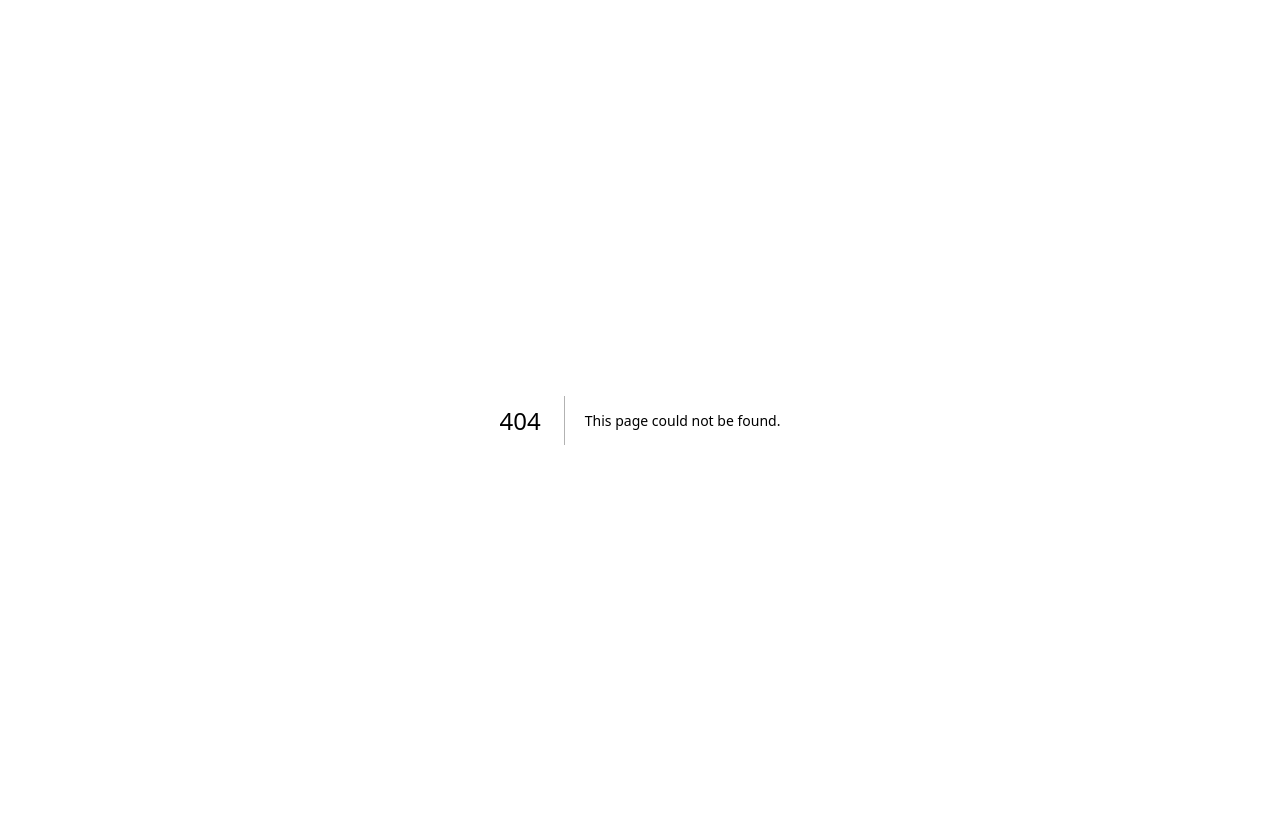
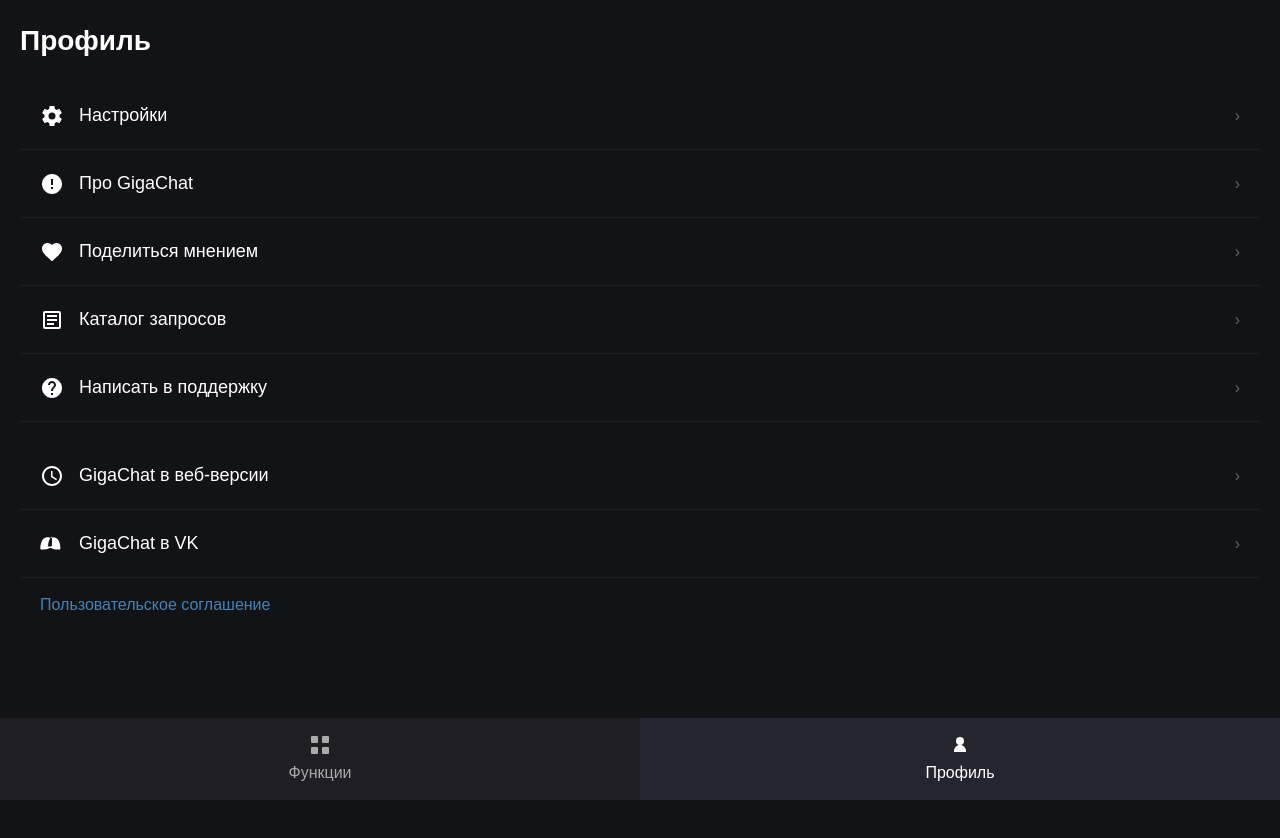
Before and after one commit to MakShuk/tg-web-app, a Next.js app: page /profile in a window 1280 px wide. Before the commit this address had no page. After the commit the page ends 800 px from the top, so only its background shows below. Built offline with nearby package versions, Linux system fonts and the light colour scheme.

Commit message:
Добавлены компоненты и стили для страницы профиля и меню навигации

```diff
--- a/src/app/globals.css
+++ b/src/app/globals.css
@@ -108,4 +108,41 @@
 
 .footer-button.active {
   color: var(--foreground);
+  background-color: var(--tab-active);
 }
+
+.menu-item {
+  display: flex;
+  align-items: center;
+  padding: 20px;
+  border-bottom: 1px solid rgba(255, 255, 255, 0.05);
+}
+
+.menu-item-icon {
+  width: 24px;
+  height: 24px;
+  margin-right: 15px;
+  display: flex;
+  align-items: center;
+  justify-content: center;
+}
+
+.menu-item-text {
+  flex-grow: 1;
+  font-size: 18px;
+}
+
+.menu-item-arrow {
+  color: #666;
+}
+
+.section-divider {
+  height: 20px;
+}
+
+.footer-link {
+  padding: 15px 20px;
+  color: #4682B4;
+  font-size: 16px;
+  cursor: pointer;
+}
--- a/src/app/page.tsx
+++ b/src/app/page.tsx
@@ -1,4 +1,5 @@
 import Image from "next/image";
+import Link from "next/link";
 
 const FunctionCard = ({ title, subtitle, imageAlt }: { title: string; subtitle?: string; imageAlt: string }) => {
   return (
@@ -60,13 +61,13 @@
           </svg>
           <div>Функции</div>
         </div>
-        <div className="footer-button">
+        <Link href="/profile" className="footer-button">
           <svg viewBox="0 0 24 24" width="24" height="24" fill="currentColor">
             <circle cx="12" cy="8" r="4"></circle>
             <path d="M12 12c-3.3 0-6 2.7-6 6v1h12v-1c0-3.3-2.7-6-6-6z"></path>
           </svg>
           <div>Профиль</div>
-        </div>
+        </Link>
       </div>
     </div>
   );
--- /dev/null
+++ b/src/app/profile/page.tsx
@@ -0,0 +1,103 @@
+'use client';
+import Link from 'next/link';
+
+export default function ProfilePage() {
+  return (
+    <>
+      <div className="header">Профиль</div>
+
+      <div className="menu-item">
+        <div className="menu-item-icon">
+          <svg viewBox="0 0 24 24" width="24" height="24" fill="currentColor">
+            <path d="M12,15.5A3.5,3.5 0 0,1 8.5,12A3.5,3.5 0 0,1 12,8.5A3.5,3.5 0 0,1 15.5,12A3.5,3.5 0 0,1 12,15.5M19.43,12.97C19.47,12.65 19.5,12.33 19.5,12C19.5,11.67 19.47,11.34 19.43,11.02L21.54,9.37C21.73,9.22 21.78,8.95 21.66,8.73L19.66,5.27C19.54,5.05 19.27,4.96 19.05,5.05L16.56,6.05C16.04,5.66 15.5,5.32 14.87,5.07L14.5,2.42C14.46,2.18 14.25,2 14,2H10C9.75,2 9.54,2.18 9.5,2.42L9.13,5.07C8.5,5.32 7.96,5.66 7.44,6.05L4.95,5.05C4.73,4.96 4.46,5.05 4.34,5.27L2.34,8.73C2.21,8.95 2.27,9.22 2.46,9.37L4.57,11.02C4.53,11.34 4.5,11.67 4.5,12C4.5,12.33 4.53,12.65 4.57,12.97L2.46,14.63C2.27,14.78 2.21,15.05 2.34,15.27L4.34,18.73C4.46,18.95 4.73,19.03 4.95,18.95L7.44,17.94C7.96,18.34 8.5,18.68 9.13,18.93L9.5,21.58C9.54,21.82 9.75,22 10,22H14C14.25,22 14.46,21.82 14.5,21.58L14.87,18.93C15.5,18.67 16.04,18.34 16.56,17.94L19.05,18.95C19.27,19.03 19.54,18.95 19.66,18.73L21.66,15.27C21.78,15.05 21.73,14.78 21.54,14.63L19.43,12.97Z" />
+          </svg>
+        </div>
+        <div className="menu-item-text">Настройки</div>
+        <div className="menu-item-arrow">›</div>
+      </div>
+
+      <div className="menu-item">
+        <div className="menu-item-icon">
+          <svg viewBox="0 0 24 24" width="24" height="24" fill="currentColor">
+            <path d="M12,2C6.48,2 2,6.48 2,12C2,17.52 6.48,22 12,22C17.52,22 22,17.52 22,12C22,6.48 17.52,2 12,2ZM13,17H11V15H13V17ZM13,13H11V7H13V13Z" />
+          </svg>
+        </div>
+        <div className="menu-item-text">Про GigaChat</div>
+        <div className="menu-item-arrow">›</div>
+      </div>
+
+      <div className="menu-item">
+        <div className="menu-item-icon">
+          <svg viewBox="0 0 24 24" width="24" height="24" fill="currentColor">
+            <path d="M12,21.35L10.55,20.03C5.4,15.36 2,12.27 2,8.5C2,5.41 4.42,3 7.5,3C9.24,3 10.91,3.81 12,5.08C13.09,3.81 14.76,3 16.5,3C19.58,3 22,5.41 22,8.5C22,12.27 18.6,15.36 13.45,20.03L12,21.35Z" />
+          </svg>
+        </div>
+        <div className="menu-item-text">Поделиться мнением</div>
+        <div className="menu-item-arrow">›</div>
+      </div>
+
+      <div className="menu-item">
+        <div className="menu-item-icon">
+          <svg viewBox="0 0 24 24" width="24" height="24" fill="currentColor">
+            <path d="M19,3H5C3.89,3 3,3.89 3,5V19A2,2 0 0,0 5,21H19A2,2 0 0,0 21,19V5C21,3.89 20.1,3 19,3M19,5V19H5V5H19M7,7V9H17V7H7M7,11V13H17V11H7M7,15V17H14V15H7Z" />
+          </svg>
+        </div>
+        <div className="menu-item-text">Каталог запросов</div>
+        <div className="menu-item-arrow">›</div>
+      </div>
+
+      <div className="menu-item">
+        <div className="menu-item-icon">
+          <svg viewBox="0 0 24 24" width="24" height="24" fill="currentColor">
+            <path d="M12,2C6.48,2 2,6.48 2,12C2,17.52 6.48,22 12,22C17.52,22 22,17.52 22,12C22,6.48 17.52,2 12,2ZM13,19H11V17H13V19ZM15.07,11.25L14.17,12.17C13.45,12.9 13,13.5 13,15H11V14.5C11,13.4 11.45,12.4 12.17,11.67L13.41,10.41C13.78,10.05 14,9.55 14,9C14,7.9 13.1,7 12,7C10.9,7 10,7.9 10,9H8C8,6.79 9.79,5 12,5C14.21,5 16,6.79 16,9C16,9.88 15.64,10.67 15.07,11.25Z" />
+          </svg>
+        </div>
+        <div className="menu-item-text">Написать в поддержку</div>
+        <div className="menu-item-arrow">›</div>
+      </div>
+
+      <div className="section-divider" />
+
+      <div className="menu-item">
+        <div className="menu-item-icon">
+          <svg viewBox="0 0 24 24" width="24" height="24" fill="currentColor">
+            <path d="M12,2C6.48,2 2,6.48 2,12C2,17.52 6.48,22 12,22C17.52,22 22,17.52 22,12C22,6.48 17.52,2 12,2ZM12,20C7.59,20 4,16.41 4,12C4,7.59 7.59,4 12,4C16.41,4 20,7.59 20,12C20,16.41 16.41,20 12,20ZM12.5,7H11V13L16.2,16.2L17,14.9L12.5,12.2V7Z" />
+          </svg>
+        </div>
+        <div className="menu-item-text">GigaChat в веб-версии</div>
+        <div className="menu-item-arrow">›</div>
+      </div>
+
+      <div className="menu-item">
+        <div className="menu-item-icon">
+          <svg viewBox="0 0 24 24" width="24" height="24" fill="currentColor">
+            <path d="M15.36 5.34c-1.67-.33-3.18 0-4.36.67-1.18-.67-2.7-1-4.36-.67-1.68.33-3.35 1.34-4.65 3.33C.34 11.7.35 16 .36 16.6c.01.27.11.52.3.7.18.18.44.28.7.28h.84c1.13-.02 5.07-.2 8.17-1.95 3.1 1.76 7.04 1.93 8.17 1.96h.84c.27 0 .52-.1.7-.28.19-.18.29-.43.3-.7.01-.6.02-4.9-1.64-7.93-1.29-1.99-2.96-3-4.64-3.34zM12 14.1c-1.18.4-2.57.62-3.94.69.02-4.67 1.13-7.94 3.94-10.17v9.48z" />
+          </svg>
+        </div>
+        <div className="menu-item-text">GigaChat в VK</div>
+        <div className="menu-item-arrow">›</div>
+      </div>
+
+      <div className="footer-link">Пользовательское соглашение</div>
+
+      <div className="footer">
+        <Link href="/" className="footer-button">
+          <svg viewBox="0 0 24 24" width="24" height="24" fill="currentColor">
+            <rect x="3" y="3" width="7" height="7" rx="1" />
+            <rect x="14" y="3" width="7" height="7" rx="1" />
+            <rect x="3" y="14" width="7" height="7" rx="1" />
+            <rect x="14" y="14" width="7" height="7" rx="1" />
+          </svg>
+          <div>Функции</div>
+        </Link>
+        <div className="footer-button active">
+          <svg viewBox="0 0 24 24" width="24" height="24" fill="currentColor">
+            <circle cx="12" cy="8" r="4" />
+            <path d="M12 12c-3.3 0-6 2.7-6 6v1h12v-1c0-3.3-2.7-6-6-6z" />
+          </svg>
+          <div>Профиль</div>
+        </div>
+      </div>
+    </>
+  );
+}
```
Also changed, not shown: 1 other file (tests, documents, lock files or other folders).
